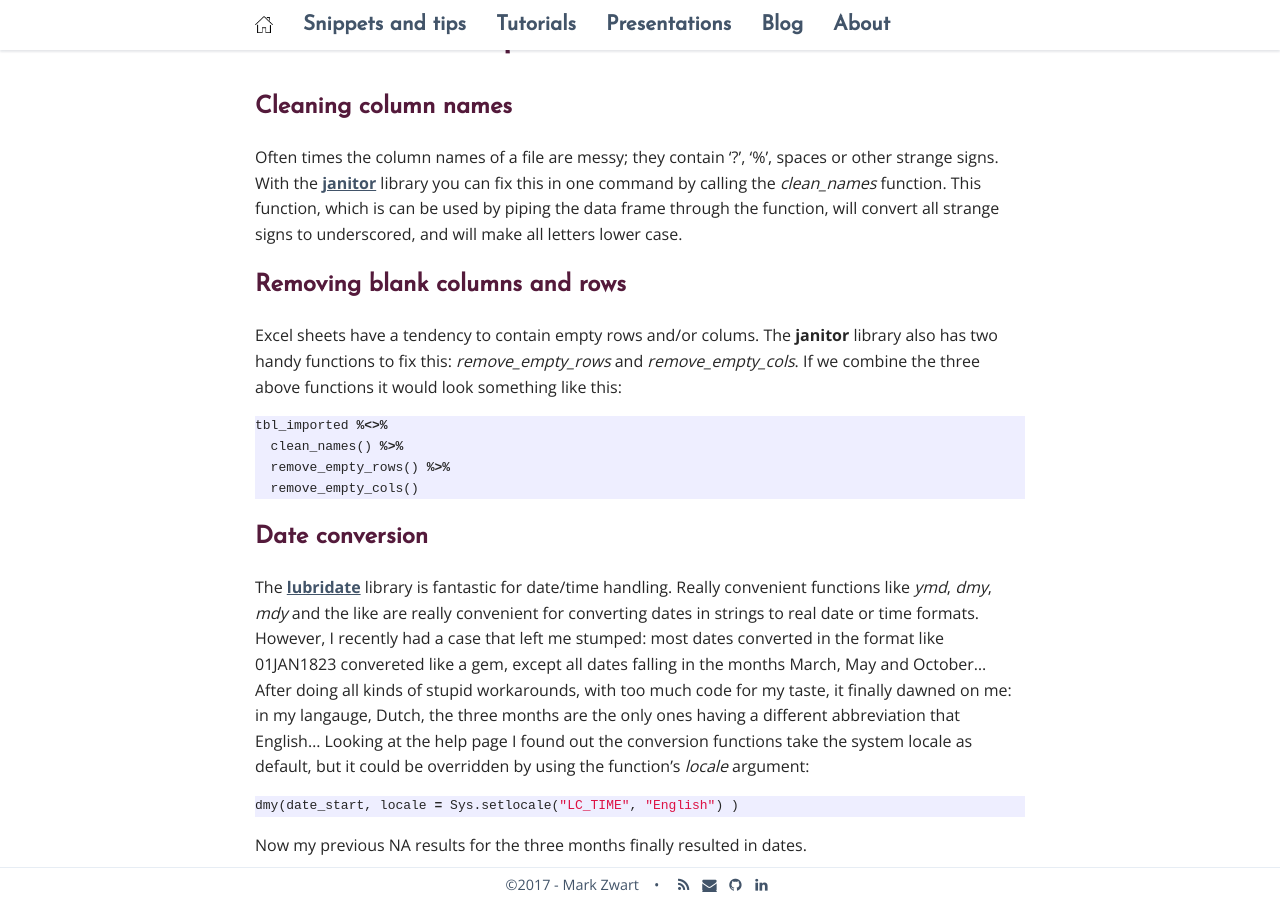
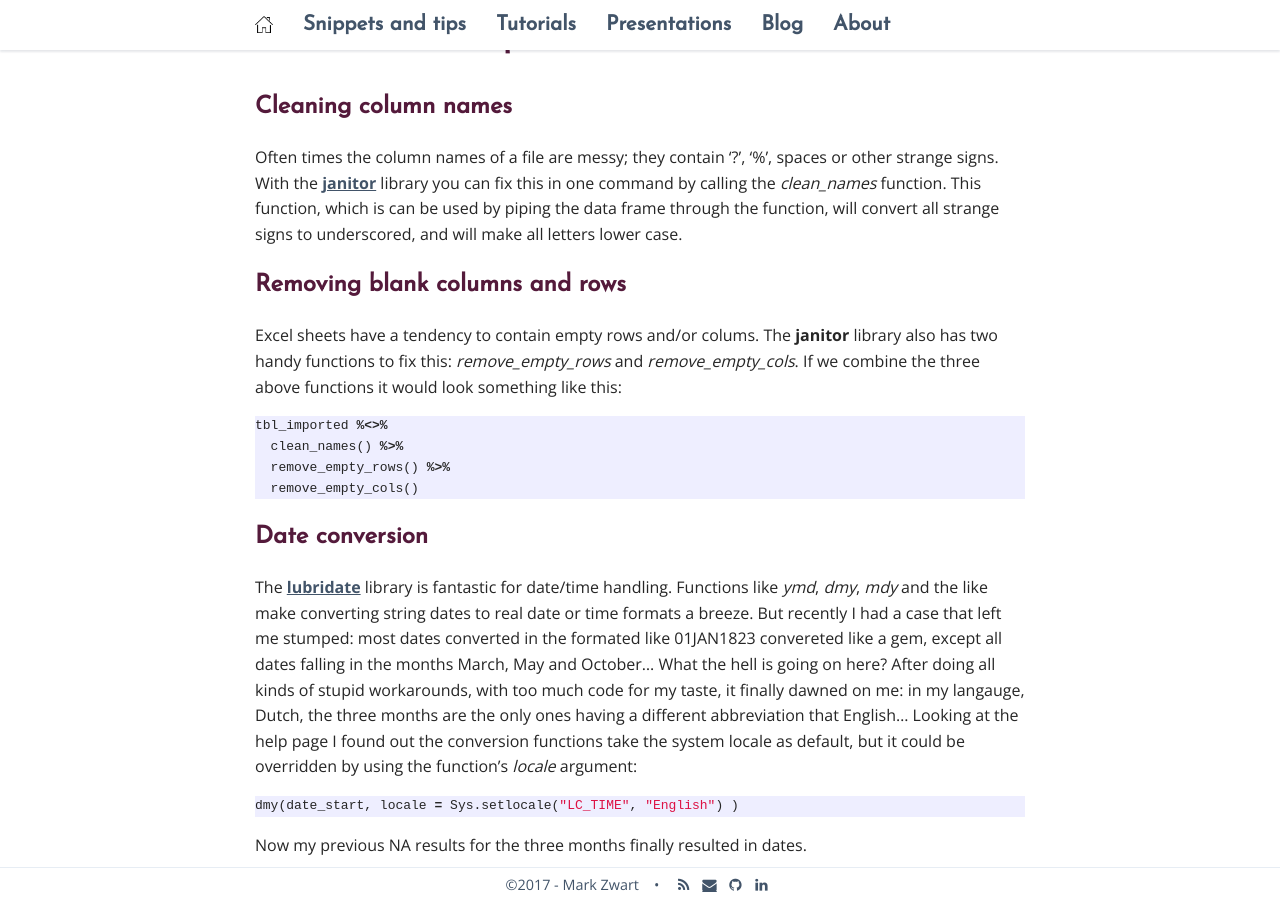
Before and after one commit to mark-me/mark-me.github.io, a Jekyll site: the page built from _pages/snippets-and-tips/importing-exporting.md, in a window 1280 px wide and 900 px high, scrolled down 4233 px. Built offline with Jekyll 4.4.1, drawn with Linux system fonts in a browser that asks for light colours; nearby versions of some CDN libraries; comment, search, counter and statistics services are not loaded.

Commit message:
Update importing-exporting.md

````diff
--- a/_pages/snippets-and-tips/importing-exporting.md
+++ b/_pages/snippets-and-tips/importing-exporting.md
@@ -159,7 +159,7 @@ tbl_imported %<>%
 
 ## Date conversion
 
-The **[lubridate](https://www.rdocumentation.org/packages/lubridate)** library is fantastic for date/time handling. Really convenient functions like _ymd_, _dmy_, _mdy_ and the like are really convenient for converting dates in strings to real date or time formats. However, I recently had a case that left me stumped: most dates converted in the format like 01JAN1823 convereted like a gem, except all dates falling in the months March, May and October... After doing all kinds of stupid workarounds, with too much code for my taste, it finally dawned on me: in my langauge, Dutch, the three months are the only ones having a different abbreviation that English... Looking at the help page I found out the conversion functions take the system locale as default, but it could be overridden by using the function's _locale_ argument:
+The **[lubridate](https://www.rdocumentation.org/packages/lubridate)** library is fantastic for date/time handling. Functions like _ymd_, _dmy_, _mdy_ and the like make converting string dates to real date or time formats a breeze. But recently I had a case that left me stumped: most dates converted in the formated like 01JAN1823 convereted like a gem, except all dates falling in the months March, May and October... What the hell is going on here? After doing all kinds of stupid workarounds, with too much code for my taste, it finally dawned on me: in my langauge, Dutch, the three months are the only ones having a different abbreviation that English... Looking at the help page I found out the conversion functions take the system locale as default, but it could be overridden by using the function's _locale_ argument:
 ```r
 dmy(date_start, locale = Sys.setlocale("LC_TIME", "English") )
 ```
````
